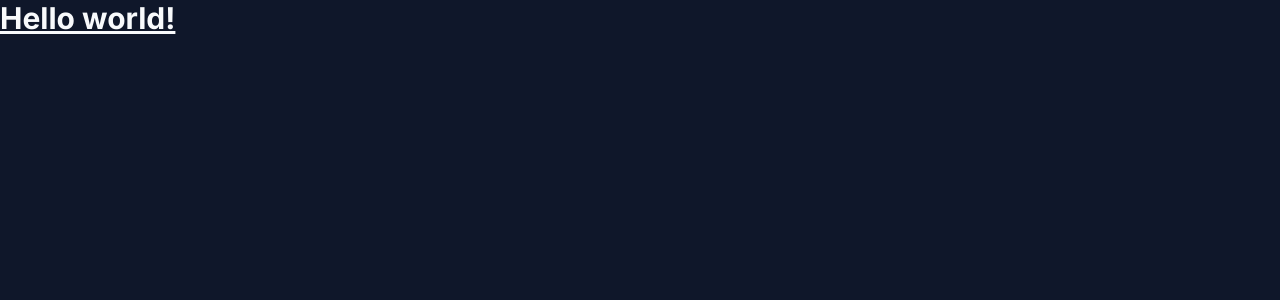
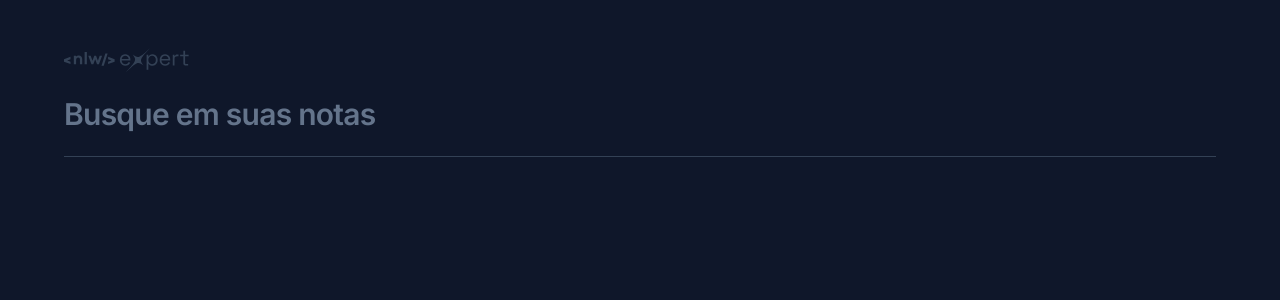
Before and after one commit to tiagobalsas/anotAi, a React (Vite) app: page / in a window 1280 px wide. Shown: the top 300 px of the page. Built offline with nearby package versions, Linux system fonts and the light colour scheme.

Commit message:
feat: Add logo and search form to app.tsx

```diff
--- a/src/app.tsx
+++ b/src/app.tsx
@@ -1,7 +1,19 @@
+import logo from "@/assets/logo-nlw-expert.svg";
+
 export function App() {
   return (
-    <h1 className="text-3xl font-bold underline">
-      Hello world!
-    </h1>
-  )
+    <div className="mx-auto max-w-6xl my-12 space-y-6">
+      <img src={logo} alt="nlw-expert" />
+
+      <form className="w-full">
+        <input
+          className="w-full bg-transparent text-3xl font-semibold tracking-tight outline-none placeholder:text-slate-500"
+          type="text"
+          placeholder="Busque em suas notas"
+        />
+      </form>
+
+      <div className="h-px bg-slate-700" />
+    </div>
+  );
 }
```
Also changed, not shown: src/assets/logo-nlw-expert.svg (added).
